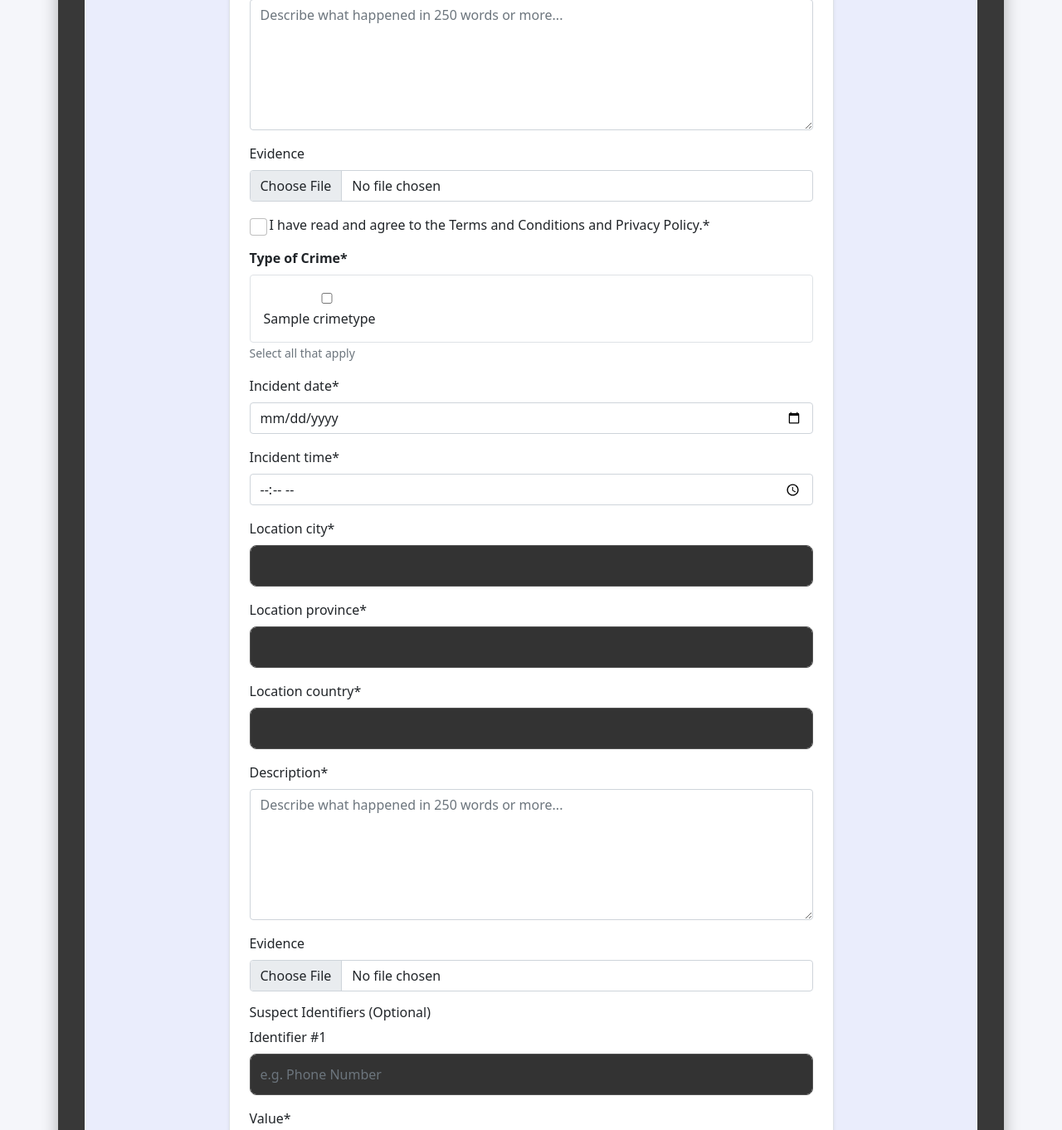
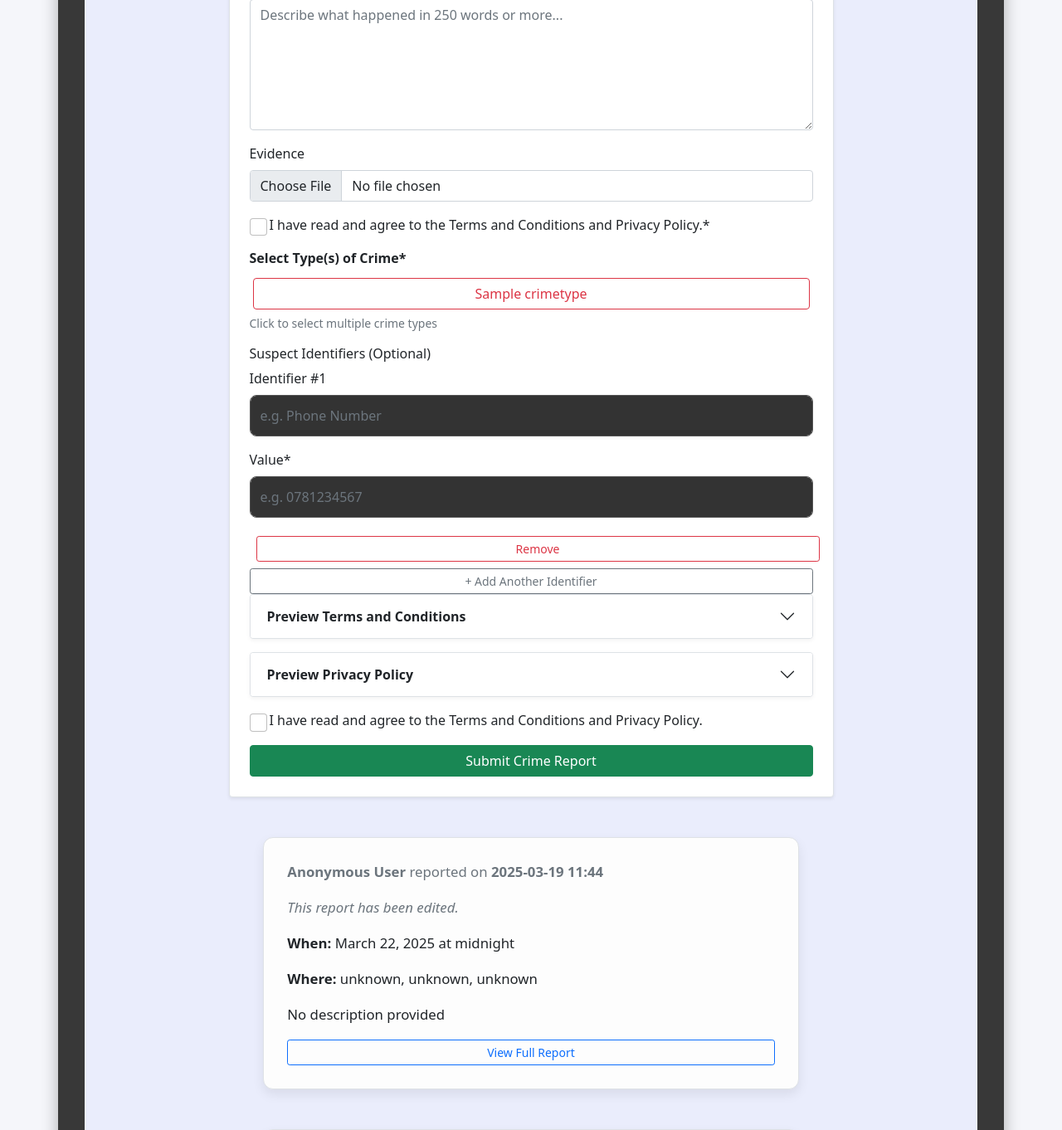
Before and after one commit to Tjail/crime-reporter-system, a Django app: page /social/ in a window 1280 px wide. Shown: the part 939-2301 px from the top of the page at 83% size. Run offline with Django 5.2, Linux system fonts and the light colour scheme; a user stored in the database is signed in; data comes from the database, SQL or seed files in the repository; tables that the repository leaves empty hold one stand-in row (values such as "Sample post"); some libraries are stand-ins or nearby versions.

Commit message:
crime type 2

```diff
--- a/social/templates/social/post_list.html
+++ b/social/templates/social/post_list.html
@@ -31,24 +31,26 @@
                             {{ form|crispy }}
 
                             <div class="mb-3">
-                                <label class="form-label"><strong>Type of Crime*</strong></label>
-                                <div class="card p-3">
-                                    {{ form.crime_types }}
-                                    {% if form.crime_types.errors %}
-                                        <div class="alert alert-danger mt-2">
-                                            {{ form.crime_types.errors }}
-                                        </div>
-                                    {% endif %}
+                                <label class="form-label fw-bold">Select Type(s) of Crime*</label>
+                                <div class="btn-group d-flex flex-wrap" role="group" aria-label="Crime type buttons">
+                                    {% for checkbox in form.crime_types %}
+                                    <label class="btn btn-outline-danger m-1">
+                                        <input type="checkbox"
+                                               name="{{ checkbox.data.name }}"
+                                               value="{{ checkbox.data.value }}"
+                                               {% if checkbox.data.selected %}checked{% endif %}
+                                               class="visually-hidden">
+                                        {{ checkbox.choice_label }}
+                                    </label>
+                                    {% endfor %}
                                 </div>
-                                <small class="text-muted">Select all that apply</small>
+                                {% if form.crime_types.errors %}
+                                <div class="alert alert-danger mt-2">
+                                    {{ form.crime_types.errors }}
+                                </div>
+                                {% endif %}
+                                <small class="text-muted">Click to select multiple crime types</small>
                             </div>
-                            {{ form.incident_date|as_crispy_field }}
-                            {{ form.incident_time|as_crispy_field }}
-                            {{ form.location_city|as_crispy_field }}
-                            {{ form.location_province|as_crispy_field }}
-                            {{ form.location_country|as_crispy_field }}
-                            {{ form.description|as_crispy_field }}
-                            {{ form.evidence|as_crispy_field }}
                             <h6>Suspect Identifiers (Optional)</h6>
                             <div id="identifier-formset">
                               {% for form in identifier_formset %}
```
Also changed, not shown: static/style.css (+51 -0 lines).
